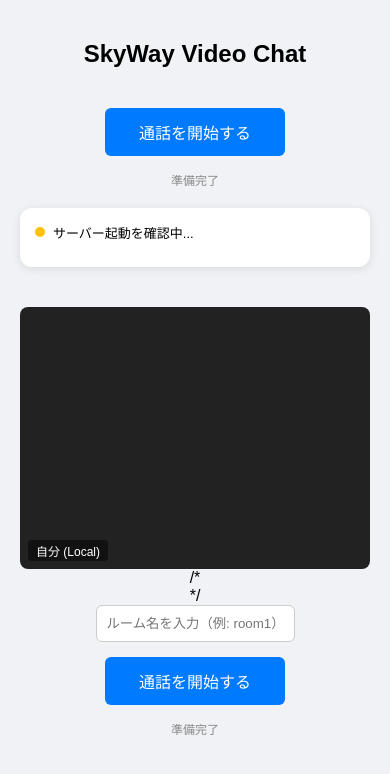
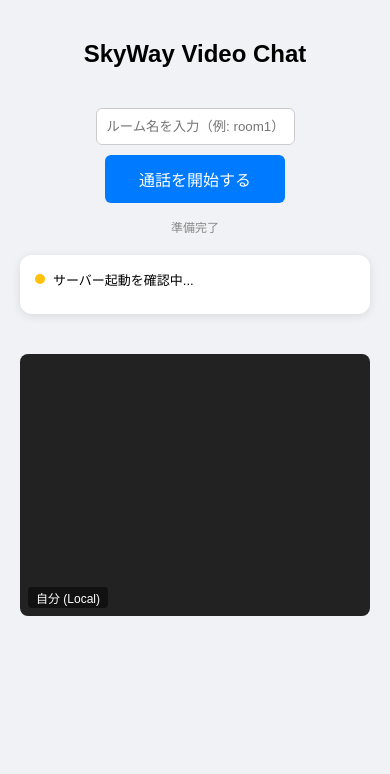
Before and after one commit to yu7-village/rose, a website: page index.html in a window 390 px wide. Drawn offline with Linux system fonts and the light colour scheme.

Commit message:
bb-2026-01-26

```diff
--- a/index.html
+++ b/index.html
@@ -8,8 +8,6 @@
         body { font-family: sans-serif; display: flex; flex-direction: column; align-items: center; background: #f0f2f5; padding: 20px; margin: 0; }
         .main-layout { display: flex; flex-direction: column; align-items: center; width: 100%; max-width: 1200px; gap: 20px; }
 
-        /* レイアウトの基本：PCでは「ボタン左(下)・情報右(上)」 */
-        /* row-reverseを使っているため、HTMLの記述順と見た目が逆になります */
         .controls-wrapper {
             display: flex;
             flex-direction: row-reverse;
@@ -20,25 +18,23 @@
             flex-wrap: wrap;
         }
 
-        /* 【重要】ブラウザ幅が狭い時（スマホ等）の切り替え */
         @media (max-width: 600px) {
             .controls-wrapper {
-                flex-direction: column; /* 縦並びに変更 */
+                flex-direction: column;
                 align-items: center;
             }
             .button-group {
-                order: 1; /* ボタンを上に配置 */
+                order: 1;
                 width: 100%;
                 align-items: center;
             }
             .info-panel {
-                order: 2; /* 情報を下に配置 */
+                order: 2;
                 width: 100%;
                 max-width: 320px;
             }
         }
 
-        /* 情報パネル */
         .info-panel {
             background: white;
             padding: 15px;
@@ -48,11 +44,9 @@
             text-align: left;
         }
 
-        /* ボタン操作エリア */
         .button-group { display: flex; flex-direction: column; gap: 10px; }
         button { padding: 12px 24px; font-size: 16px; cursor: pointer; background: #007bff; color: white; border: none; border-radius: 6px; min-width: 180px; }
 
-        /* ステータスランプ */
         .server-status { font-size: 13px; display: flex; align-items: center; gap: 8px; margin-bottom: 10px; }
         .status-lamp { width: 10px; height: 10px; border-radius: 50%; background: #ccc; }
         .status-online { background: #28a745; box-shadow: 0 0 5px #28a745; }
@@ -60,13 +54,11 @@
         .status-loading { background: #ffc107; animation: blink 1s infinite; }
         @keyframes blink { 0%, 100% { opacity: 1; } 50% { opacity: 0.5; } }
 
-        /* チャットエリア */
         #chat-container { margin-top: 15px; border-top: 1px solid #eee; padding-top: 15px; }
         #chat-messages { height: 180px; overflow-y: auto; border: 1px solid #ddd; padding: 10px; margin-bottom: 10px; font-size: 13px; background: #fafafa; border-radius: 4px; }
         .chat-input-group { display: flex; gap: 5px; }
         input { flex: 1; padding: 8px; border: 1px solid #ccc; border-radius: 4px; }
 
-        /* ビデオグリッド */
         .video-grid { display: grid; grid-template-columns: repeat(auto-fit, minmax(300px, 1fr)); gap: 15px; width: 100%; margin-top: 20px; }
         .video-wrapper { background: #222; border-radius: 8px; overflow: hidden; position: relative; aspect-ratio: 4/3; }
         video { width: 100%; height: 100%; object-fit: cover; }
@@ -100,6 +92,9 @@
             </div>
 
             <div class="button-group">
+                <input type="text" id="room-name-input" placeholder="ルーム名を入力（例: room1）"
+                    style="padding: 10px; border: 1px solid #ccc; border-radius: 6px;">
+
                 <button id="start-btn">通話を開始する</button>
                 <button id="toggle-video-btn" style="background: #28a745; display: none;">カメラON</button>
                 <button id="toggle-audio-btn" style="background: #28a745; display: none;">マイクON</button>
@@ -116,24 +111,6 @@
         </div>
     </div>
 
-
-/*
-
-    <div class="button-group">
-        <input type="text" id="room-name-input" placeholder="ルーム名を入力（例: room1）"
-           style="padding: 10px; border: 1px solid #ccc; border-radius: 6px; margin-bottom: 5px;">
-
-        <button id="start-btn">通話を開始する</button>
-        <button id="toggle-video-btn" style="background: #28a745; display: none;">カメラON</button>
-        <button id="toggle-audio-btn" style="background: #28a745; display: none;">マイクON</button>
-        <button id="leave-btn" style="background: #dc3545; display: none;">終了</button>
-        <div id="status" style="font-size: 12px; color: #888; margin-top: 5px; text-align: center;">準備完了</div>
-    </div>
-
-
-*/
-
-
     <script type="module" src="index.js"></script>
 </body>
 </html>
```
